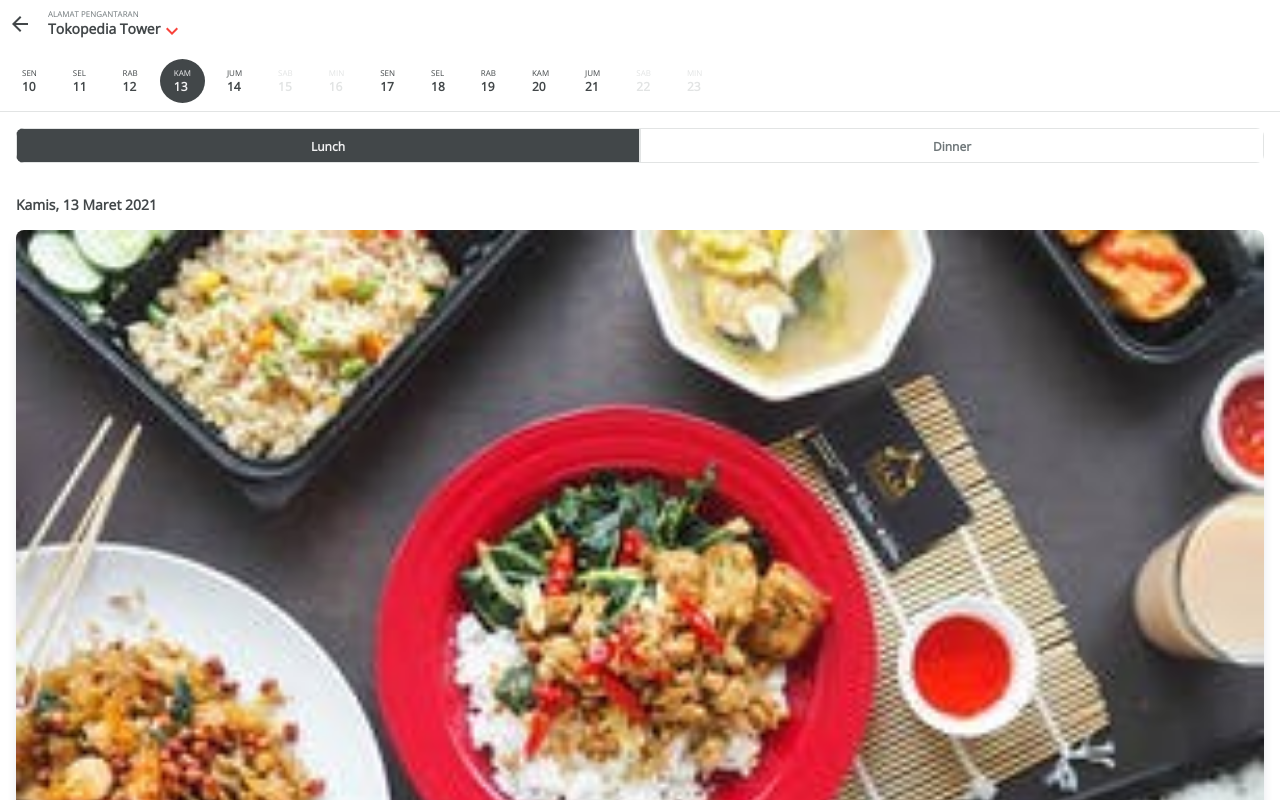
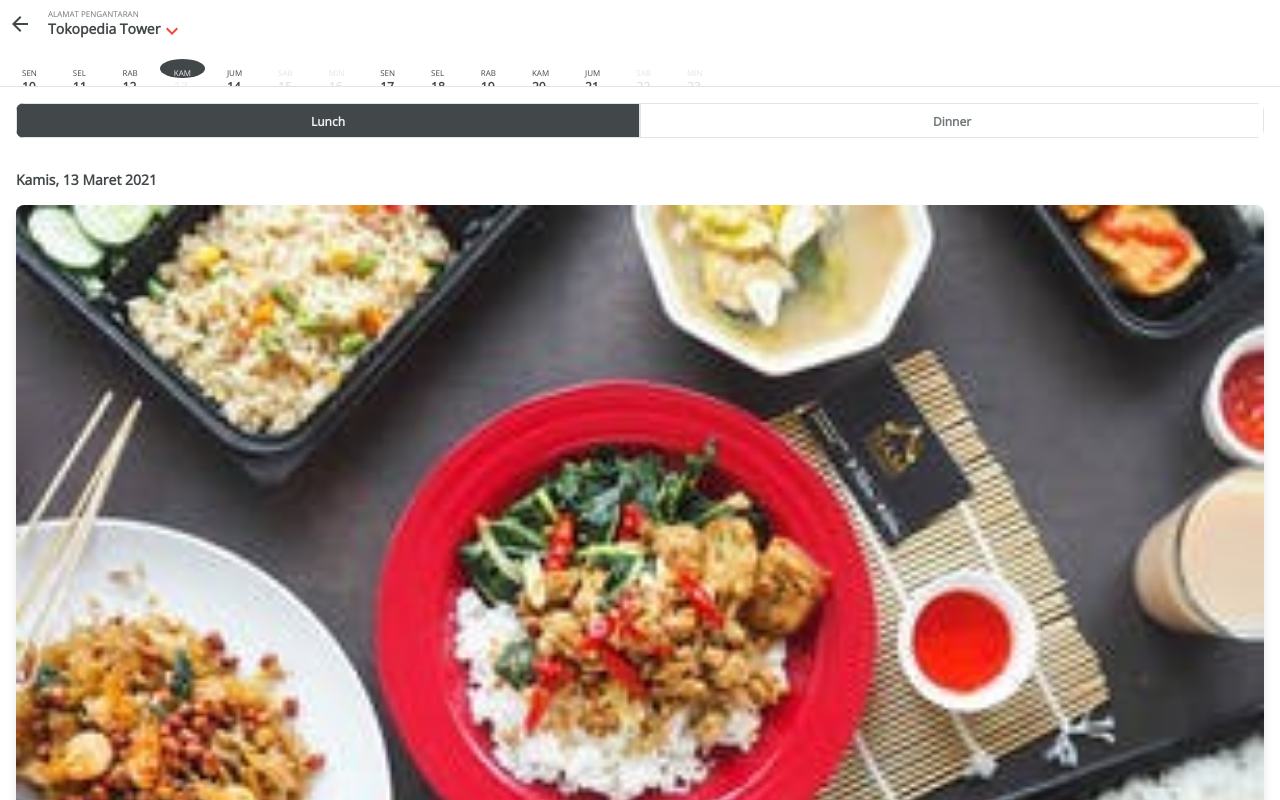
Before and after one commit to arnofirdaus/d5419bd43c74d34e1c0e960bf4cf8c6631a2d657, a React (Create React App) app: page / in a window 1280 px wide. Shown: the top 800 px of the page. Built offline with nearby package versions, Linux system fonts and the light colour scheme.

Commit message:
Restructure project & add scrolling main content

```diff
--- a/package.json
+++ b/package.json
@@ -10,7 +10,10 @@
     "@testing-library/user-event": "^12.8.3",
     "react": "^17.0.2",
     "react-dom": "^17.0.2",
+    "react-redux": "^7.2.4",
     "react-scripts": "4.0.3",
+    "redux": "^4.1.0",
+    "redux-thunk": "^2.3.0",
     "styled-components": "^5.3.0",
     "web-vitals": "^1.1.2"
   },
--- a/src/App.js
+++ b/src/App.js
@@ -1,16 +1,26 @@
 import Theme from "./Theme";
-import Header from "./components/header/";
-import Calendar from "./components/calendar/";
-import ButtonTab from "./components/buttonTab/";
-import Content from "./components/content/";
+import Header from "./components/header/header";
+import Calendar from "./components/calendar/calendar";
+import ButtonTab from "./components/buttonTab/buttonTab";
+import Content from "./components/content/content";
+import styled from 'styled-components'
+
+const Container = styled.div`
+  display: flex;
+  height: 100vh;
+  flex-direction: column;
+  overflow: hidden;
+`
 
 const App = () => {
   return (
     <Theme>
-      <Header />
-      <Calendar />
-      <ButtonTab />
-      <Content />
+      <Container>
+        <Header />
+        <Calendar />
+        <ButtonTab />
+        <Content />
+      </Container>
     </Theme>
   );
 };
--- a/src/components/calendar/index.js
+++ b/src/components/calendar/calendar.js
@@ -4,9 +4,9 @@ import styled from "styled-components"
 const Container = styled.div`
   display: flex;
 	padding: ${props => props.theme.spaces.small};
-	max-widht: 100px;
-	overflow-x: scroll;
+	overflow-x: auto;
 	border-bottom: 1px solid ${props => props.theme.colors.lightGrey};
+	height: 63px;
 `
 
 const ContainerDate = styled.div`
--- a/src/components/content/index.js
+++ b/src/components/content/content.js
@@ -5,8 +5,9 @@ import Rating from './component/rating';
 import TextDate from './component/textDate';
 
 const Container = styled.div`
-	flex: 1;
+	flex: ;
 	padding: ${props => props.theme.spaces.medium};
+	overflow: auto;
 `
 
 const ContainerMenu = styled.div`
@@ -54,8 +55,19 @@ const TextPrice = styled.div`
 `
 
 const Content = () => {
+	const [y, setY] = useState(0)
+
+  const handleScroll = (e) => {
+		if(e.target.scrollTop > y){
+			console.log('scrollfown')
+		} else {
+			console.log('scrollup')
+		}
+		setY(e.target.scrollTop)
+  }
+
 	return(
-		<Container>
+		<Container onScroll={handleScroll}>
 			<ContainerMenu>
 				<TextDate />
 				<CardMenu>
```
Also changed, not shown: src/components/modalAddress/modalAddress.js (added, +11 -0 lines), src/components/buttonTab/buttonTab.js (renamed from src/components/buttonTab/index.js), src/components/header/header.js (renamed from src/components/header/index.js), 1 other file (tests, documents, lock files or other folders).
